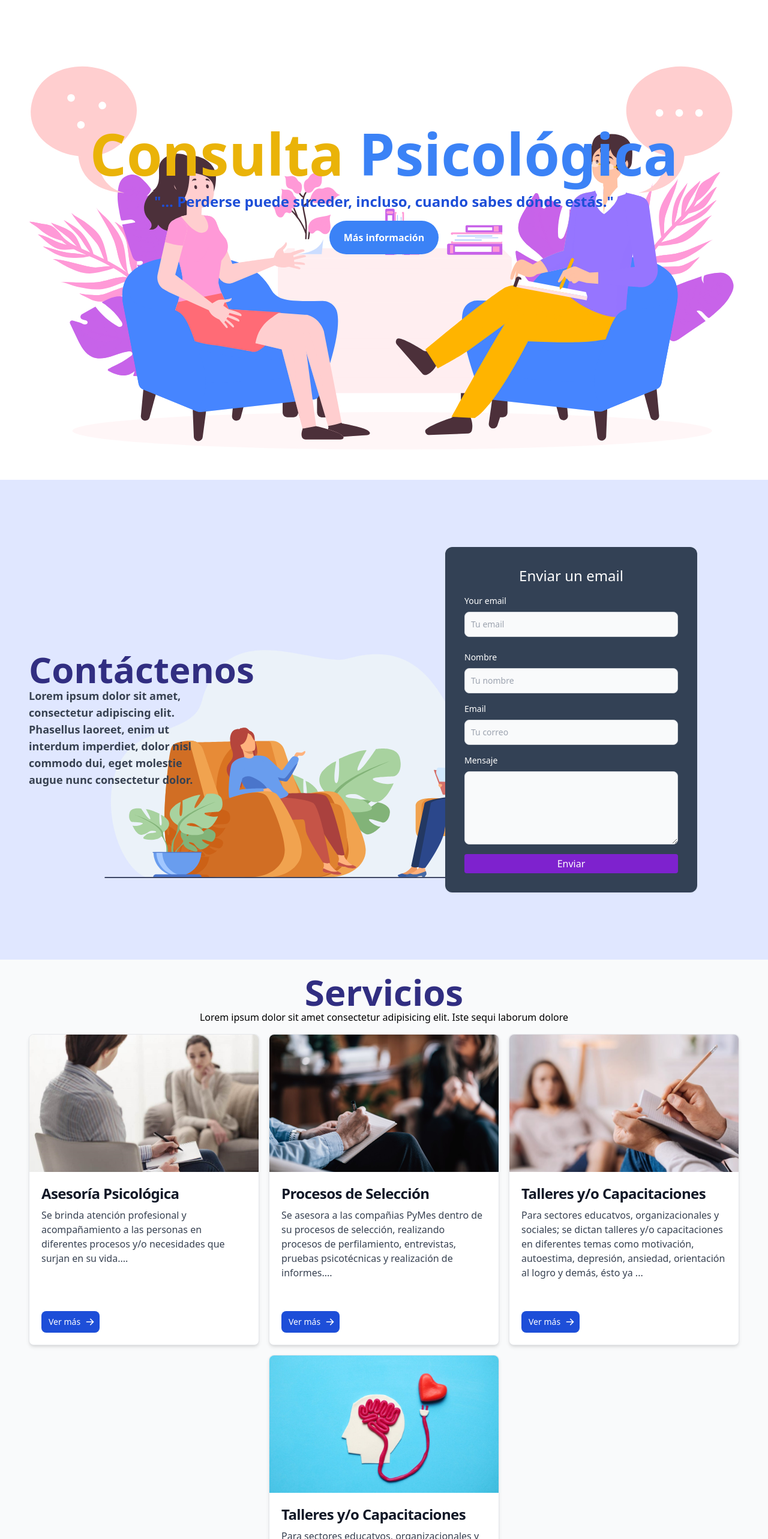
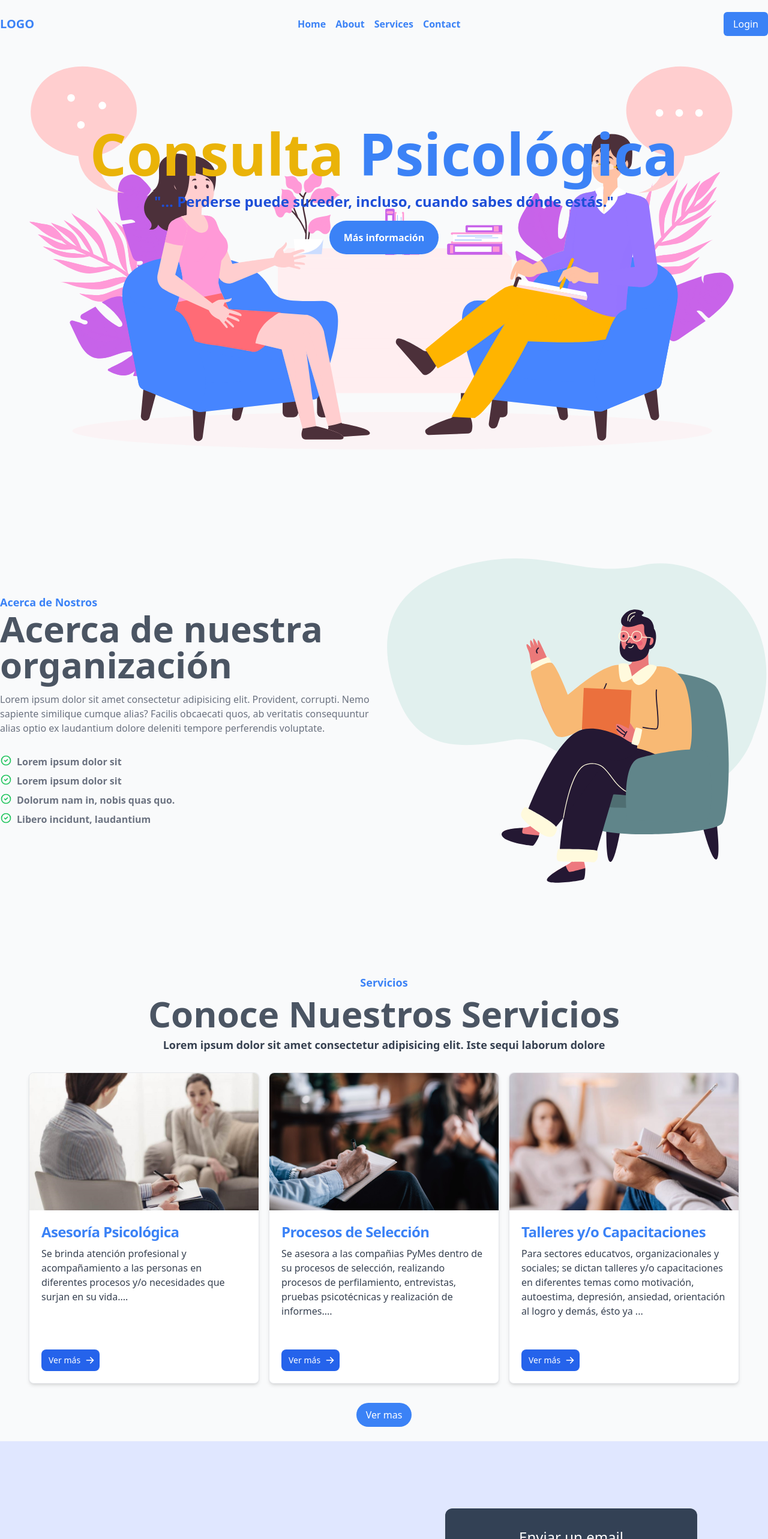
Before and after one commit to stibenvelez/mashumanos, a Next.js app: page / in a window 1280 px wide. Shown: the top 2566 px of the page at 60% size. Built offline with nearby package versions, Linux system fonts and the light colour scheme.

Commit message:
last changes

```diff
--- /dev/null
+++ b/components/AboutSection/index.jsx
@@ -0,0 +1,64 @@
+import Image from "next/image";
+import { BeakerIcon, CheckCircleIcon } from "@heroicons/react/outline";
+
+const AboutSection = () => {
+    return (
+        <section id="about" className=" bg-gray-50">
+            <div className="container flex flex-col items-center justify-center min-h-screen mx-auto ">
+                <div className="grid w-full grid-cols-2 ">
+                    <div className="flex flex-col justify-center">
+                        <h2 className="text-lg font-bold text-blue-500 ">
+                            Acerca de Nostros
+                        </h2>
+                        <h3 className="mb-4 text-6xl font-bold text-gray-600">
+                            Acerca de nuestra organización
+                        </h3>
+                        <p className="text-gray-500">
+                            Lorem ipsum dolor sit amet consectetur adipisicing
+                            elit. Provident, corrupti. Nemo sapiente similique
+                            cumque alias? Facilis obcaecati quos, ab veritatis
+                            consequuntur alias optio ex laudantium dolore
+                            deleniti tempore perferendis voluptate.
+                        </p>
+                        <div className="py-8 space-y-2">
+                            <div className="flex gap-2">
+                                <CheckCircleIcon className="w-5 h-5 text-green-500" />
+                                <p className="font-bold text-gray-500">
+                                    Lorem ipsum dolor sit
+                                </p>
+                            </div>
+                            <div className="flex gap-2">
+                                <CheckCircleIcon className="w-5 h-5 text-green-500" />
+                                <p className="font-bold text-gray-500">
+                                    Lorem ipsum dolor sit
+                                </p>
+                            </div>
+                            <div className="flex gap-2">
+                                <CheckCircleIcon className="w-5 h-5 text-green-500" />
+                                <p className="font-bold text-gray-500">
+                                    Dolorum nam in, nobis quas quo.
+                                </p>
+                            </div>
+                            <div className="flex gap-2">
+                                <CheckCircleIcon className="w-5 h-5 text-green-500" />
+                                <p className="font-bold text-gray-500">
+                                    Libero incidunt, laudantium
+                                </p>
+                            </div>
+                        </div>
+                    </div>
+                    <div>
+                        <Image
+                            src="/static/img/about.svg"
+                            width={400}
+                            height={500}
+                            layout="responsive"
+                        />
+                    </div>
+                </div>
+            </div>
+        </section>
+    );
+};
+
+export default AboutSection;
--- a/components/ContactSection/index.jsx
+++ b/components/ContactSection/index.jsx
@@ -6,31 +6,41 @@ import Image from 'next/image'
 
 const ContactSection = () => {
     return (
-        <section >
-            <div className='min-h-screen bg-indigo-100 p-4 items-center flex'>
-                <div className='grid grid-cols-1 lg:grid-cols-2 container mx-auto'>
-
-                    <div className="flex flex-col items-start justify-center lg:p-8 relative">
-                        <div className='-right-96 -bottom-40 absolute hidden lg:block'>
-                            <Image className="" src={'/static/img/contactenos.svg'} alt="contactenos" width={900} height={800} />
+        <section>
+            <div className="flex items-center min-h-screen p-4 bg-indigo-100">
+                <div className="container grid grid-cols-1 mx-auto lg:grid-cols-2">
+                    <div className="relative flex flex-col items-start justify-center lg:p-8">
+                        <div className="absolute hidden -right-96 -bottom-40 lg:block">
+                            <Image
+                                className=""
+                                src={"/static/img/contactenos.svg"}
+                                alt="contactenos"
+                                width={900}
+                                height={800}
+                            />
                         </div>
-                        <div className='z-10'>
-                            <h2 className="text-indigo-900 text-6xl font-bold ">Contáctenos</h2>
-                            <p className='text-gray-700 text-lg font-semibold lg:w-1/2'>Lorem ipsum dolor sit amet, consectetur adipiscing elit. Phasellus laoreet, enim ut interdum imperdiet, dolor nisl commodo dui, eget molestie augue nunc consectetur dolor.</p>
+                        <div className="z-10">
+                            <h2 className="text-lg font-bold text-blue-500 ">
+                                Contacto
+                            </h2>
+                            <h3 className="text-6xl font-bold text-gray-600 ">
+                                Puedes Contactarte Con Nosotros
+                            </h3>
+                            <p className="text-lg font-semibold text-gray-700 lg:w-1/2">
+                                Lorem ipsum dolor sit amet, consectetur
+                                adipiscing elit. Phasellus laoreet, enim ut
+                                interdum imperdiet, dolor nisl commodo dui, eget
+                                molestie augue nunc consectetur dolor.
+                            </p>
                         </div>
-
                     </div>
 
                     <div className="relative flex justify-end p-8 ">
-                        <FormContact
-                            className=""
-                        />
-
+                        <FormContact className="" />
                     </div>
                 </div>
             </div>
         </section>
-
     ); s
 }
 export default ContactSection;
--- /dev/null
+++ b/components/Footer/index.jsx
@@ -0,0 +1,9 @@
+import React from 'react'
+
+const Footer = () => {
+  return (
+    <section className='min-h-[400px] bg-gray-900'>Footer</section>
+  )
+}
+
+export default Footer
--- a/components/FormContact/index.jsx
+++ b/components/FormContact/index.jsx
@@ -37,15 +37,20 @@ const FormContact = () => {
 
 
     return (
-        <div className="p-4 lg:p-8 shadow-sm bg-slate-700 rounded-xl w-full lg:w-3/4 max-w-xl mx-auto">
-            <form
-                onSubmit={EnviarMensaje}
-            >
-                <div className='space-y-4'>
-                    <h4 className="text-center text-white text-2xl">Enviar un email</h4>
-                    <div >
-                        <div class="mb-6">
-                            <label for="email" class=" block mb-2 text-sm font-medium text-white dark:text-gray-300">Your email</label>
+        <div className="w-full max-w-xl p-4 mx-auto shadow-sm lg:p-8 bg-slate-700 rounded-xl lg:w-3/4">
+            <form onSubmit={EnviarMensaje}>
+                <div className="space-y-4">
+                    <h4 className="text-2xl text-center text-white">
+                        Enviar un email
+                    </h4>
+                    <div>
+                        <div className="mb-6">
+                            <label
+                                htmlFor="email"
+                                className="block mb-2 text-sm font-medium text-white dark:text-gray-300"
+                            >
+                                Your email
+                            </label>
                             <input
                                 name="email"
                                 type="email"
@@ -57,7 +62,12 @@ const FormContact = () => {
                         </div>
                     </div>
                     <div className="">
-                        <label className="block mb-2 text-sm font-medium text-white dark:text-gray-300" htmlFor="floatingNombre">Nombre</label>
+                        <label
+                            className="block mb-2 text-sm font-medium text-white dark:text-gray-300"
+                            htmlFor="floatingNombre"
+                        >
+                            Nombre
+                        </label>
                         <input
                             name="nombre"
                             type="text"
@@ -66,11 +76,15 @@ const FormContact = () => {
                             onChange={actualizarStateMensaje}
                             placeholder="Tu nombre"
                         />
-
                     </div>
 
                     <div className="">
-                        <label className="block mb-2 text-sm font-medium text-white dark:text-gray-300" htmlFor="email">Email</label>
+                        <label
+                            className="block mb-2 text-sm font-medium text-white dark:text-gray-300"
+                            htmlFor="email"
+                        >
+                            Email
+                        </label>
                         <input
                             onChange={actualizarStateMensaje}
                             name="email"
@@ -79,26 +93,38 @@ const FormContact = () => {
                             id="email"
                             placeholder="Tu correo"
                         />
-
                     </div>
 
                     <div className="">
-                        <label className="block mb-2 text-sm font-medium text-white dark:text-gray-300" htmlFor="message">Mensaje</label>
+                        <label
+                            className="block mb-2 text-sm font-medium text-white dark:text-gray-300"
+                            htmlFor="message"
+                        >
+                            Mensaje
+                        </label>
                         <textarea
                             name="message"
                             onChange={actualizarStateMensaje}
                             className="bg-gray-50 border border-gray-300 text-gray-900 text-sm rounded-lg focus:ring-blue-500 focus:border-blue-500 block w-full p-2.5 dark:bg-gray-700 dark:border-gray-600 dark:placeholder-gray-400 dark:text-white dark:focus:ring-blue-500 dark:focus:border-blue-500"
                             id="message"
-                            rows="5"></textarea>
+                            rows="5"
+                        ></textarea>
                     </div>
 
-                    <button type="submit" className="py-1 px-2 rounded bg-purple-700 w-full text-white">Enviar</button>
+                    <button
+                        type="submit"
+                        className="w-full px-2 py-1 text-white bg-purple-700 rounded"
+                    >
+                        Enviar
+                    </button>
                 </div>
             </form>
 
-            {error && <div className="w-100 p-1 text-center">
-                Todos los campos son oblitorios
-            </div>}
+            {error && (
+                <div className="p-1 text-center w-100">
+                    Todos los campos son oblitorios
+                </div>
+            )}
         </div>
     );
 }
--- /dev/null
+++ b/components/Header/index.jsx
@@ -0,0 +1,30 @@
+import React from "react";
+import Link from "next/link";
+import NavbarComponent from "../NavbarComponent";
+
+
+const Header = () => {
+    return (
+        <div className="absolute w-full">
+            <div className="container flex items-center justify-between h-20 mx-auto">
+                <div className="flex items-center ">
+                    <Link href="/" className="cursor-pointer">
+                        <span className="text-xl font-bold text-blue-500 cursor-pointer">
+                            LOGO
+                        </span>
+                    </Link>
+                </div>
+                <div>
+                    <NavbarComponent />
+                </div>
+                <div className="flex justify-center gap-4">
+                    <button className="px-4 py-2 text-white bg-blue-500 rounded-md hover:bg-blue-400">
+                        Login
+                    </button>
+                </div>
+            </div>
+        </div>
+    );
+};
+
+export default Header;
--- a/components/HeroSection/index.jsx
+++ b/components/HeroSection/index.jsx
@@ -4,19 +4,27 @@ import styles from "./HeroSection.module.css";
 
 const HeroSection = () => {
     return (
-        <section className={`${styles.heroContent}`}>
-            <div className="flex flex-col items-center pt-52 justify-start   h-screen w-full   overflow-hidden space-y-4">
-
-                <div className='flex flex-col justify-start  gap-4'>
-                    <h1 className="text-center text-8xl font-bold text-blue-500">
-                        <span className='font-bold text-yellow-500'>Consulta </span>Psicológica
+        <section className={`${styles.heroContent} bg-gray-50`}>
+            <div className="flex flex-col items-center justify-start w-full h-screen space-y-4 overflow-hidden pt-52">
+                <div className="flex flex-col justify-start gap-4">
+                    <h1 className="font-bold text-center text-blue-500 text-8xl">
+                        <span className="font-bold text-yellow-500">
+                            Consulta{" "}
+                        </span>
+                        Psicológica
                     </h1>
-                    <p className="text-center w-full font-bold text-blue-700 text-2xl">
-                        "... Perderse puede suceder, incluso, cuando sabes dónde estás."
+                    <p className="w-full text-2xl font-bold text-center text-blue-700">
+                        "... Perderse puede suceder, incluso, cuando sabes dónde
+                        estás."
                     </p>
                 </div>
-                <div className=''>
-                    <button type="button" className="rounded-full py-4 px-6 text-white bg-blue-500 font-bold">Más información</button>
+                <div className="">
+                    <button
+                        type="button"
+                        className="px-6 py-4 font-bold text-white bg-blue-500 rounded-full"
+                    >
+                        Más información
+                    </button>
                 </div>
             </div>
         </section>
--- /dev/null
+++ b/components/Layout/index.jsx
@@ -0,0 +1,25 @@
+import Head from "next/head";
+import Footer from "../Footer";
+import Header from "../Header";
+
+
+
+const Layout = ({ children }) => {
+    return (
+        <>
+            <Head>
+                <title>Mas Humanos</title>
+                <meta
+                    name="description"
+                    content="Generated by create next app"
+                />
+                <link rel="icon" href="/favicon.ico" />
+            </Head>
+            <Header />
+            <main>{children}</main>
+            <Footer/>
+        </>
+    );
+};
+
+export default Layout
--- /dev/null
+++ b/components/NavbarComponent/index.jsx
@@ -0,0 +1,31 @@
+import Link from 'next/link'
+
+const NavbarComponent = () => {
+    return (
+        <nav>
+            <ul className="flex justify-center gap-4">
+                <li className="font-bold text-blue-500 cursor-pointer hover:text-purple-600">
+                    <Link href="/">Home</Link>
+                </li>
+
+              <li className="font-bold text-blue-500 cursor-pointer hover:text-purple-600">
+                  <Link href="/#about">
+                      <a>About</a>
+                  </Link>
+              </li>
+              <li className="font-bold text-blue-500 cursor-pointer hover:text-purple-600">
+                  <Link href="/services">
+                      <a>Services</a>
+                  </Link>
+              </li>
+             <li className="font-bold text-blue-500 cursor-pointer hover:text-purple-600">
+                  <Link href="/contact">
+                      <a>Contact</a>
+                  </Link>
+              </li>
+            </ul>
+        </nav>
+    );
+};
+
+export default NavbarComponent;
--- a/components/ServicesSection/CardServicio.jsx
+++ b/components/ServicesSection/CardServicio.jsx
@@ -2,32 +2,51 @@ import React from 'react';
 import Image from 'next/image';
 
 const CardServicio = ({ titulo, descripcion, img }) => {
-
-
-
     return (
-        <div className="max-w-sm bg-white rounded-lg border border-gray-200 shadow-md dark:bg-gray-800 dark:border-gray-700 flex flex-col justify-between ">
-            <div className=" ">
-                <div className='w-full '>
-                <a href="#">
-                        <Image className="rounded-t-lg object-cover object-center" layout="responsive"  width={500} height={300} src={`/static/img/${img}`} alt="" />
+        <div className="flex flex-col justify-between max-w-sm bg-white border border-gray-200 rounded-lg shadow-md dark:bg-gray-800 dark:border-gray-700 ">
+            <div className="">
+                <div className="w-full ">
+                    <a href="#">
+                        <Image
+                            className="object-cover object-center rounded-t-lg"
+                            layout="responsive"
+                            width={500}
+                            height={300}
+                            src={`/static/img/${img}`}
+                            alt=""
+                        />
                     </a>
                 </div>
-                <div className='p-5'>
+                <div className="p-5">
                     <a href="#">
-                        <h5 className="mb-2 text-2xl font-bold tracking-tight text-gray-900 dark:text-white">{titulo}</h5>
+                        <h5 className="mb-2 text-2xl font-bold tracking-tight text-blue-500 dark:text-white">
+                            {titulo}
+                        </h5>
                     </a>
-                    <p className="mb-3 font-normal text-gray-700 dark:text-gray-400">{`${descripcion.slice(0, 200)}...`}</p>
+                    <p className="mb-3 font-normal text-gray-700 dark:text-gray-400">{`${descripcion.slice(
+                        0,
+                        200
+                    )}...`}</p>
                 </div>
             </div>
-            <div className='p-5'>
-                <a href="#" className="inline-flex items-center py-2 px-3 text-sm font-medium text-center text-white bg-blue-700 rounded-lg hover:bg-blue-800 focus:ring-4 focus:outline-none focus:ring-blue-300 dark:bg-blue-600 dark:hover:bg-blue-700 dark:focus:ring-blue-800">
+            <div className="p-5">
+                <a
+                    href="#"
+                    className="inline-flex items-center px-3 py-2 text-sm font-medium text-center text-white bg-blue-600 rounded-lg hover:bg-blue-800 focus:ring-4 focus:outline-none focus:ring-blue-300 dark:text-blue-500 dark:hover:bg-blue-700 dark:focus:ring-blue-800"
+                >
                     Ver más
-                    <svg aria-hidden="true" className="ml-2 -mr-1 w-4 h-4" fill="currentColor" viewBox="0 0 20 20" xmlns="http://www.w3.org/2000/svg"><path fill-rule="evenodd" d="M10.293 3.293a1 1 0 011.414 0l6 6a1 1 0 010 1.414l-6 6a1 1 0 01-1.414-1.414L14.586 11H3a1 1 0 110-2h11.586l-4.293-4.293a1 1 0 010-1.414z" clip-rule="evenodd"></path></svg>
+                    <svg
+                        aria-hidden="true"
+                        className="w-4 h-4 ml-2 -mr-1"
+                        fill="currentColor"
+                        viewBox="0 0 20 20"
+                        xmlns="http://www.w3.org/2000/svg"
+                    >
+                        <path d="M10.293 3.293a1 1 0 011.414 0l6 6a1 1 0 010 1.414l-6 6a1 1 0 01-1.414-1.414L14.586 11H3a1 1 0 110-2h11.586l-4.293-4.293a1 1 0 010-1.414z"></path>
+                    </svg>
                 </a>
             </div>
         </div>
-
     );
 }
 
--- a/components/ServicesSection/index.jsx
+++ b/components/ServicesSection/index.jsx
@@ -2,17 +2,27 @@ import React from 'react'
 import CardServicio from './CardServicio'
 
 const ServicesSection = ({ services }) => {
-    console.log(services)
     return (
         <section>
-            <div className='min-h-screen bg-gray-50 p-4 flex'>
-                <div className="container mx-auto p-2 space-y-4">
-                    <div className='mb-4'>
-                        <h2 className="text-indigo-900 text-6xl font-bold text-center ">Servicios</h2>
-                        <p className='text-center'>Lorem ipsum dolor sit amet consectetur adipisicing elit. Iste sequi laborum dolore</p>
+            <div className="flex min-h-screen p-4 bg-gray-50">
+                <div className="container p-2 mx-auto space-y-4">
+                    <div className="space-y-2">
+                        <h2 className="text-lg font-bold text-center text-blue-500 ">
+                            Servicios
+                        </h2>
+                        <h3 className="text-6xl font-bold text-center text-gray-600 capitalize">
+                            Conoce nuestros servicios
+                        </h3>
+                        <p className="text-lg font-semibold text-center text-gray-700 ">
+                            Lorem ipsum dolor sit amet consectetur adipisicing
+                            elit. Iste sequi laborum dolore
+                        </p>
                     </div>
-                    <div className="flex gap-4 flex-wrap justify-center">
-                        {services && services.map((service, index) => (
+                    <div className="flex flex-wrap justify-center gap-4 py-4">
+                        {services &&
+                            services
+                                .slice(0, 3)
+                                .map((service, index) => (
                                     <CardServicio
                                         key={index}
                                         titulo={service.servicio}
@@ -21,10 +31,15 @@ const ServicesSection = ({ services }) => {
                                     />
                                 ))}
                     </div>
+                    <div className="flex justify-center">
+                        <button className="px-4 py-2 text-white bg-blue-500 rounded-full">
+                            Ver mas
+                        </button>
+                    </div>
                 </div>
             </div>
         </section>
-    )
+    );
 }
 
 
--- a/package.json
+++ b/package.json
@@ -12,6 +12,7 @@
     "@emotion/core": "^11.0.0",
     "@emotion/react": "^11.10.0",
     "@emotion/styled": "^11.10.0",
+    "@heroicons/react": "^1.0.6",
     "next": "12.2.4",
     "react": "18.2.0",
     "react-dom": "18.2.0"
--- a/pages/index.js
+++ b/pages/index.js
@@ -1,32 +1,22 @@
-import Head from 'next/head'
 import ContactSection from '../components/ContactSection';
 import HeroSection from '../components/HeroSection/'
 import ServicesSection from '../components/ServicesSection';
 import IconsSection from '../components/IconsSection';
+import Layout from '../components/Layout';
+import AboutSection from '../components/AboutSection';
 
 
 const Home = ({ services }) => {
   return (
-    <div className="">
-      <Head>
-        <title>Create Next App</title>
-        <meta name="description" content="Generated by create next app" />
-        <link rel="icon" href="/favicon.ico" />
-      </Head>
-
-      <main>
-
+    <>
+      <Layout>
         <HeroSection />
+        <AboutSection />
+        <ServicesSection services={services} />
         <ContactSection />
-        <ServicesSection services={services} />
         <IconsSection />
-
-      </main>
-
-      <footer className="">
-
-      </footer>
-    </div>
+      </Layout>
+    </>
   )
 }
 export async function getServerSideProps(context) {
```
Also changed, not shown: public/static/img/about.svg (added), 1 other file (tests, documents, lock files or other folders). Lines whose indentation alone changed are shown as unchanged.
